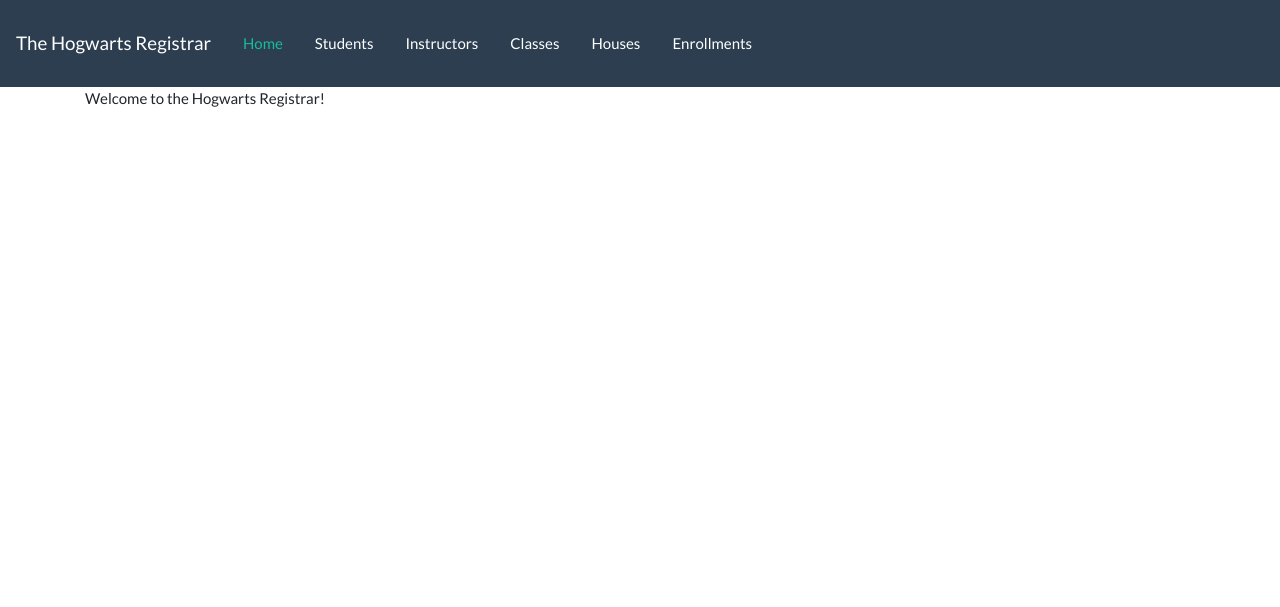
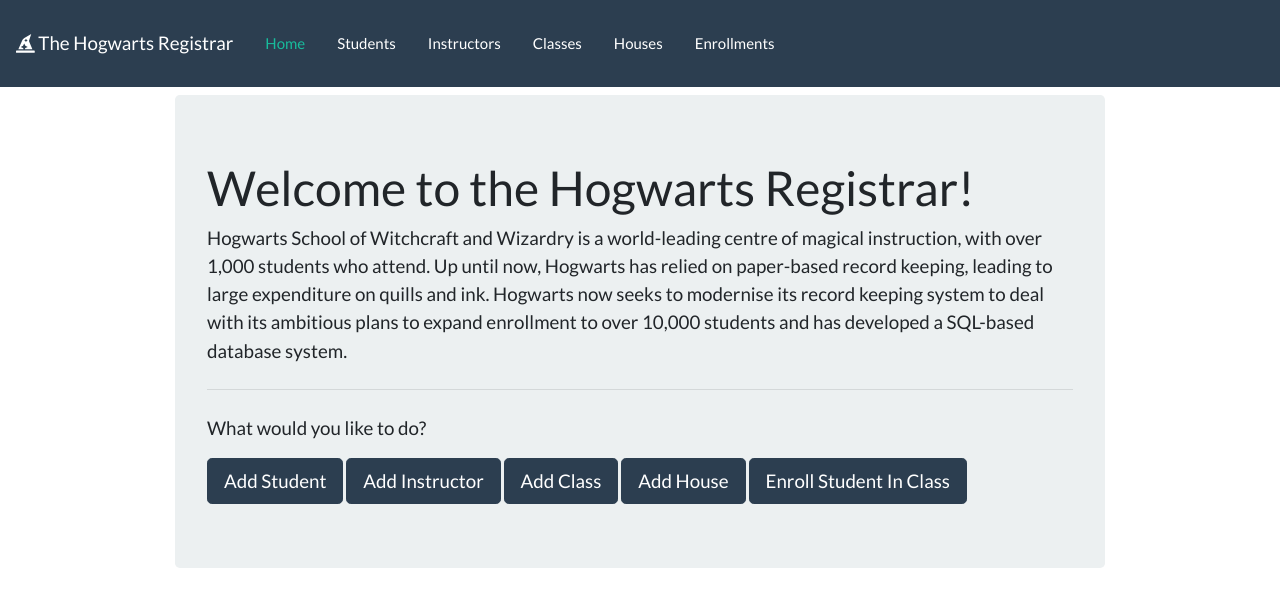
Before and after one commit to lagunasmel/Hogwarts-Registrar, a Flask app: page / in a window 1280 px wide. Shown: the top 607 px of the page. Run offline with Flask 2, Linux system fonts and the light colour scheme; some libraries are stand-ins or nearby versions.

Commit message:
modified landing page, enrollments

```diff
--- a/app.py
+++ b/app.py
@@ -163,6 +163,12 @@ def enrollments():
             INNER JOIN Classes AS c ON sce.classID = c.classID;""")
     rows = c.fetchall()
 
+    for row in rows:
+        if row['finished'] == 0:
+            row['finished'] = 'False'
+        else:
+            row['finished'] = 'True'
+
     table = {
         "caption": "Enrollments Data",
         "headers": ["Student Name", "Class Name", "Finished?", "Rating", "Year", "Term"],
--- a/templates/index.html
+++ b/templates/index.html
@@ -1,7 +1,22 @@
 {% extends "layouts/base.html" %}
 
 {% block body %}
-    <div class="container">
-    Welcome to the Hogwarts Registrar!
+
+    <div class="container w-75 m-2 mx-auto">
+
+        <div class="jumbotron">
+            <h1 class="display-5">Welcome to the Hogwarts Registrar!</h1>
+            <p class="lead">Hogwarts School of Witchcraft and Wizardry is a world-leading centre of magical instruction,
+                with over 1,000 students who attend. Up until now, Hogwarts has relied on paper-based record keeping, leading to
+                large expenditure on quills and ink. Hogwarts now seeks to modernise its record keeping system to deal
+                with its ambitious plans to expand enrollment to over 10,000 students and has developed a SQL-based database system. </p>
+            <hr class="my-4">
+            <p class="lead"> What would you like to do? </p>
+                <a class="btn btn-primary btn-lg" href="{{ url_for('students') }}" role="button">Add Student</a>
+                <a class="btn btn-primary btn-lg" href="{{ url_for('instructors') }}" role="button">Add Instructor</a>
+                <a class="btn btn-primary btn-lg" href="{{ url_for('classes') }}" role="button">Add Class</a>
+                <a class="btn btn-primary btn-lg" href="{{ url_for('houses') }}" role="button">Add House</a>
+                <a class="btn btn-primary btn-lg" href="{{ url_for('enrollments') }}" role="button">Enroll Student In Class</a>
+        </div>
     </div>
 {% endblock body %}
--- a/templates/layouts/base.html
+++ b/templates/layouts/base.html
@@ -37,7 +37,7 @@
 <section id="navbar">
     {% block navbar %}
         <nav class="navbar navbar-expand-lg navbar-dark bg-primary">
-            <a class="navbar-brand" href="#">The Hogwarts Registrar</a>
+            <a class="navbar-brand" href="#"><i class="fas fa-hat-wizard"></i> The Hogwarts Registrar</a>
             <button class="navbar-toggler" type="button" data-toggle="collapse" data-target="#navbarSupportedContent"
                     aria-controls="navbarSupportedContent" aria-expanded="false" aria-label="Toggle navigation">
                 <span class="navbar-toggler-icon"></span>
```
Also changed, not shown: templates/enrollments.html (+28 -8 lines).
